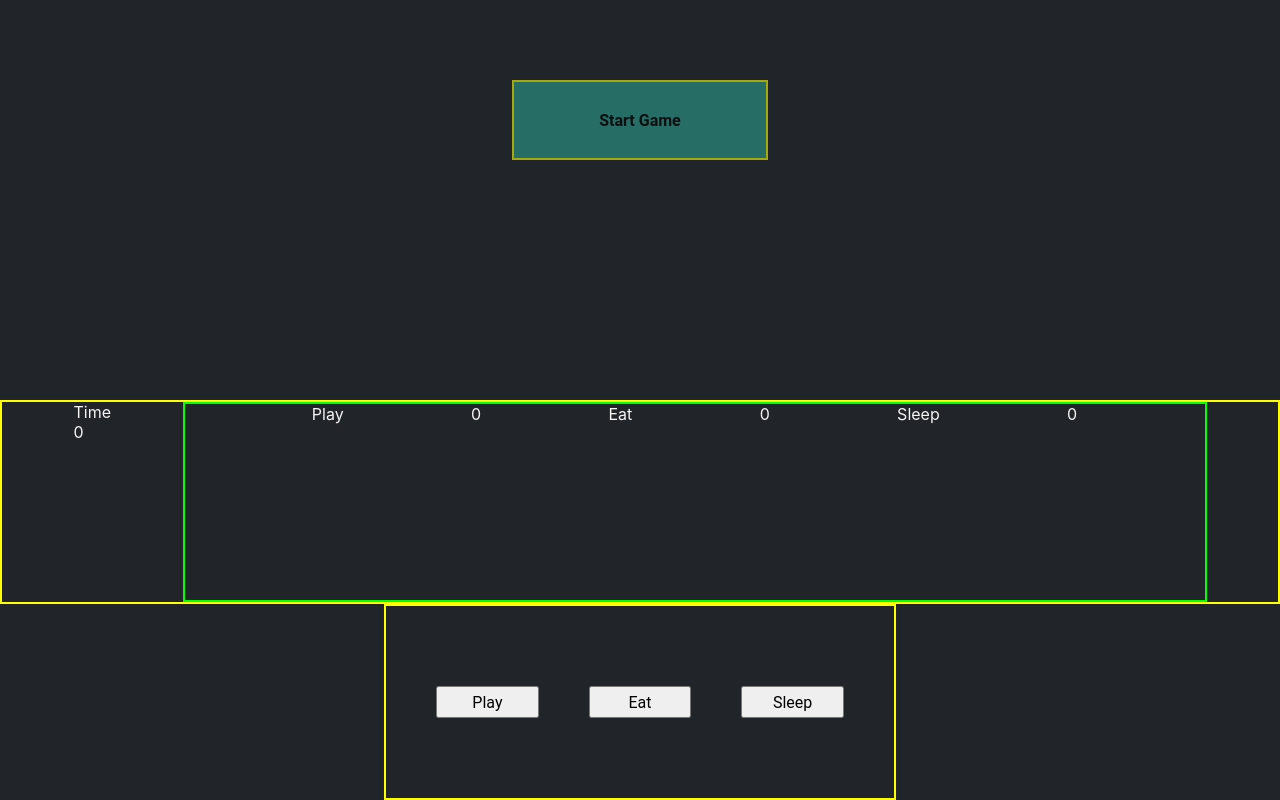
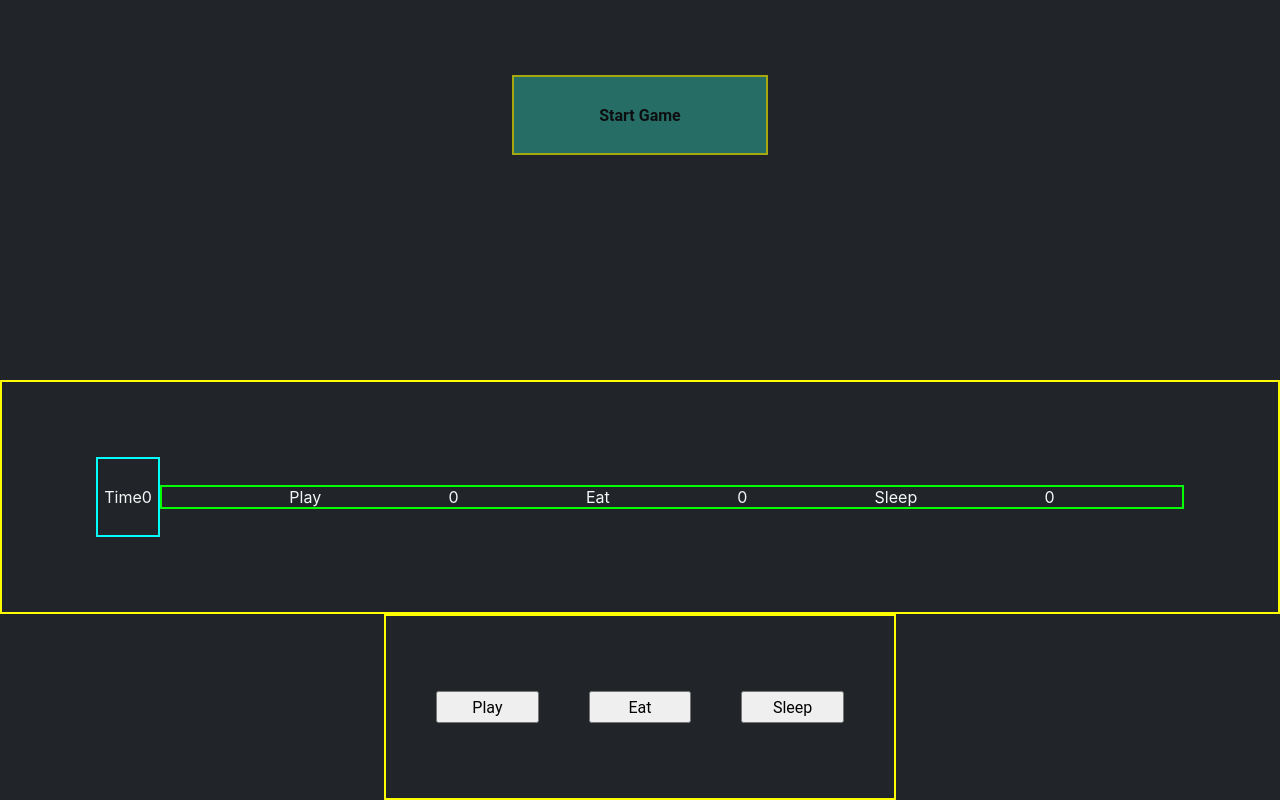
Before and after one commit to aprilkrg/wuxia-tamagotchi, a plain HTML site: page index.html in a window 1280 px wide. Drawn offline with nearby package versions, Linux system fonts and the light colour scheme.

Commit message:
apply .score class to .time div to center items

```diff
--- a/index.html
+++ b/index.html
@@ -27,7 +27,7 @@
     <h2 id="message"></h2>
     <!-- game score and messages -->
     <section class="cultivator score">
-        <div class="time">
+        <div class="time score">
             <p >Time</p>
             <p id="timer">0</p>
         </div>
--- a/styles/game.css
+++ b/styles/game.css
@@ -39,7 +39,8 @@ body {
 }
 .score {
     display: flex;
-    justify-content: space-evenly;
+    align-items: center;
+    justify-content: center;
 }
 .board {
     min-width: 80vw;
@@ -59,6 +60,11 @@ body {
     font-size: 1rem;
     font-weight: 400;
 }
+.time {
+    min-height: 10vh;
+    min-width: 8vh;
+    border: 2px solid aqua;
+}
 #start {
     background: var(--green);
     opacity: 60%;
```
